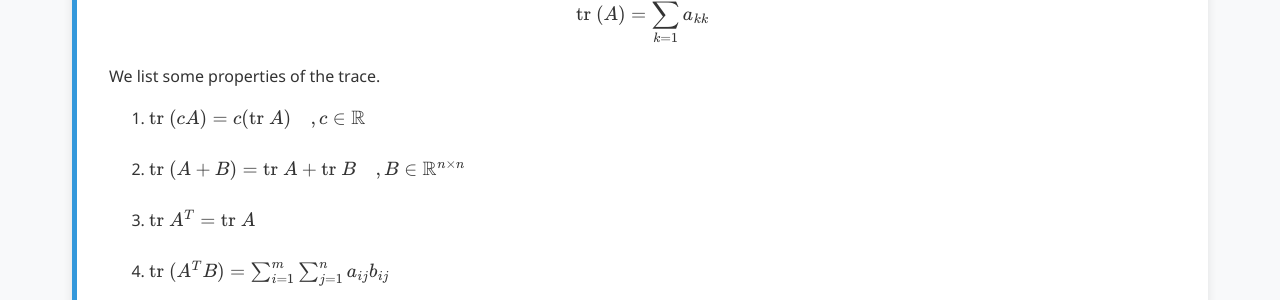
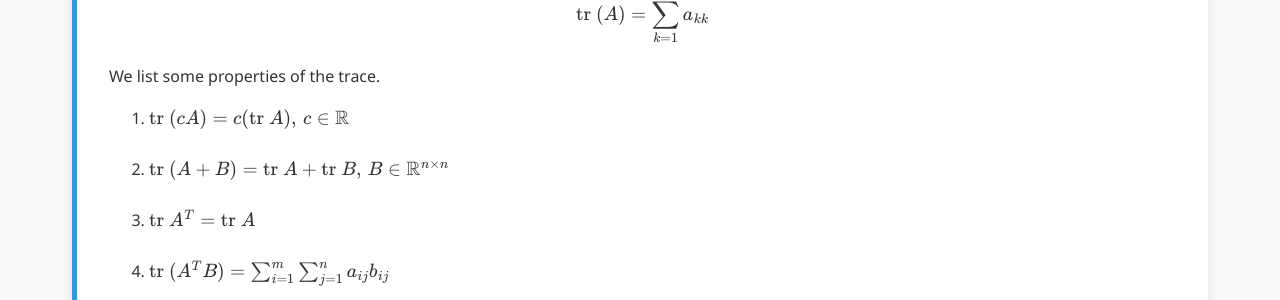
Before and after one commit to Yusukey01/yusukey01.github.io, a Jekyll site: the page built from Mathematics/Linear_algebra/trace.html, in a window 1280 px wide and 900 px high, scrolled down 586 px. Shown: the part 157-457 px from the top of the window. Built offline with Jekyll 4.4.1, drawn with Linux system fonts in a browser that asks for light colours.

Commit message:
Updated Section 1-10

```diff
--- a/Mathematics/Linear_algebra/trace.html
+++ b/Mathematics/Linear_algebra/trace.html
@@ -140,8 +140,8 @@ uses_python: false
             \]
             We list some properties of the trace.
             <ol style="padding-left: 40px;">
-                <li>\(\text{tr }(cA) = c (\text{tr }A) \quad , c \in \mathbb{R}\)</li><br>
-                <li>\(\text{tr }(A+B) = \text{tr }A + \text{tr }B  \quad , B \in \mathbb{R}^{n \times n}\)</li><br>
+                <li>\(\text{tr }(cA) = c (\text{tr }A), \, c \in \mathbb{R}\)</li><br>
+                <li>\(\text{tr }(A+B) = \text{tr }A + \text{tr }B, \, B \in \mathbb{R}^{n \times n}\)</li><br>
                 <li>\(\text{tr }A^T = \text{tr }A \)</li> <br>
                 <li>\(\text{tr }(A^TB) = \sum_{i=1}^m\sum_{j=1}^n a_{ij}b_{ij}\)</li> <br>
                 <li>\(\text{tr }(AB) = \text{tr }(BA) \)</li>
```
